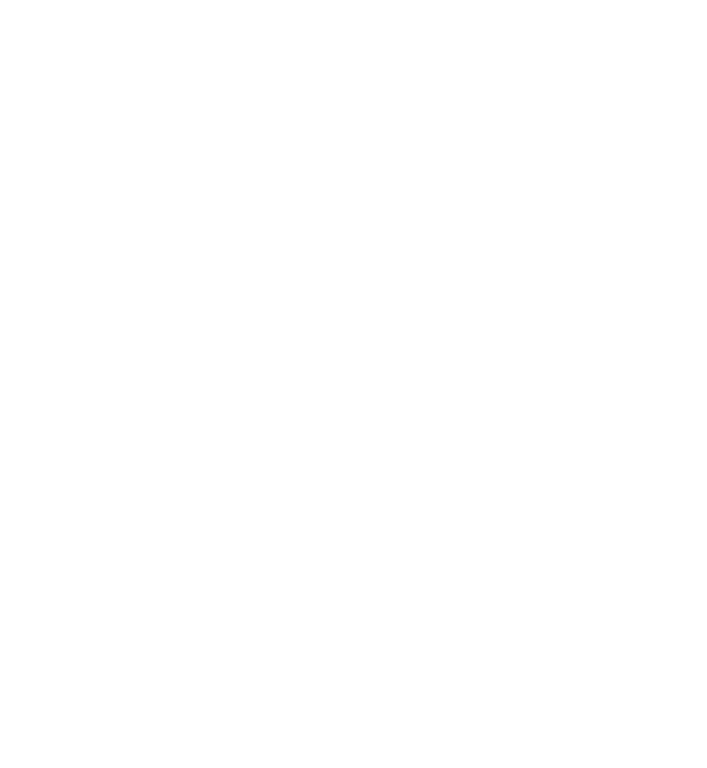
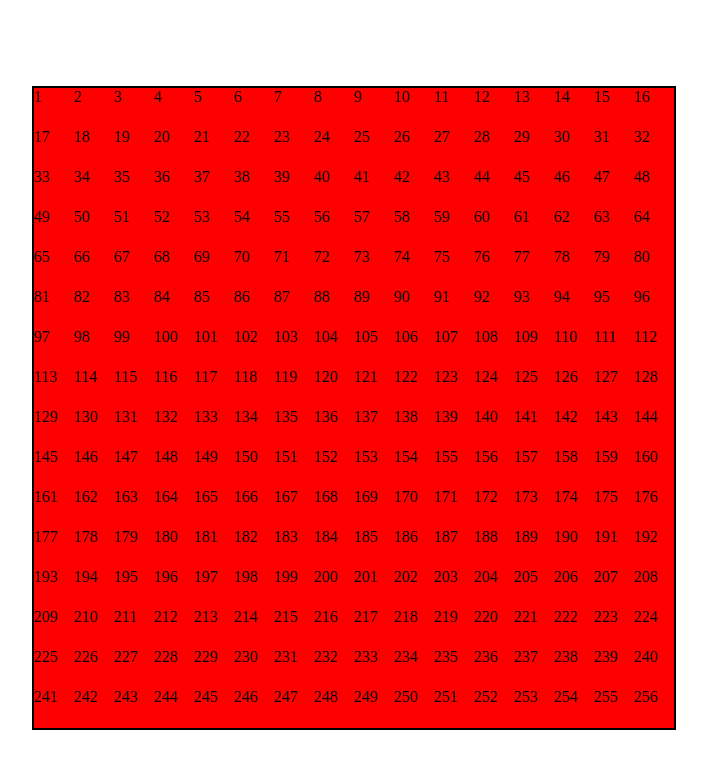
Before and after one commit to rekyuto/etch-a-sketch, a plain HTML site: page index.html in a window 1280 px wide. Shown: the whole page, without its empty margins (294-1001 px from the left). Drawn offline with Linux system fonts and the light colour scheme.

Commit message:
Created a 16x16 grid of divs w/ DOM
Created a 16x16 grid of div elements through JavaScript with the DOM.

```diff
--- a/index.html
+++ b/index.html
@@ -8,6 +8,8 @@
     <script src="./static/js/script.js" defer></script>
 </head>
 <body>
-    <div id="grid"></div>
+    <div class="drawing-field">
+        <div id="grid"></div>
+    </div>
 </body>
 </html>
--- a/static/css/style.css
+++ b/static/css/style.css
@@ -0,0 +1,19 @@
+#grid {
+    display: grid;
+    grid-template: 40px / 40px 40px 40px 40px 40px 40px 40px 40px 40px 40px 40px 40px 40px 40px 40px 40px;
+    border: 2px solid black;
+}
+
+ #grid div {
+    background-color: red;
+ }
+
+ .drawing-field {
+    display: flex;
+    align-items: center;
+    justify-content: center;
+    overflow: hidden;
+    position: absolute;
+    width: 100%;
+    height: 100%;
+}
--- a/static/js/script.js
+++ b/static/js/script.js
@@ -0,0 +1,11 @@
+// Creates 256 div elements to make a 16x16 grid
+
+const grid = document.querySelector("#grid");
+
+for (let i = 0; i < 256; i++) {
+  const gridSquare = document.createElement('div');
+  gridSquare.style.width = "40px";
+  gridSquare.style.height = "40px";
+  gridSquare.textContent = i + 1;
+  grid.appendChild(gridSquare);
+}
```
